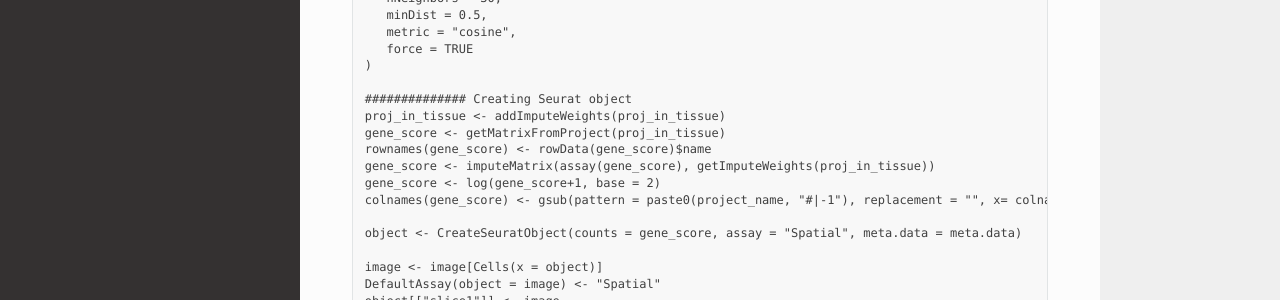
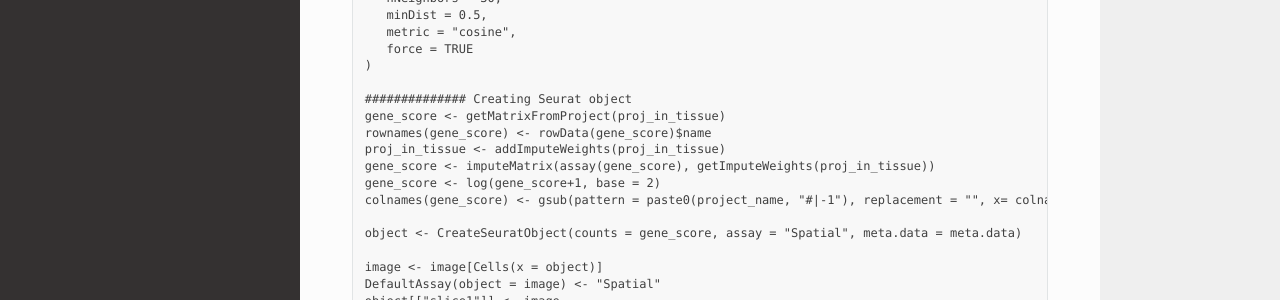
Before and after one commit to atlasxomics/AtlasXpipeline_docs, a Sphinx documentation site: the page built from docs/index.rst, in a window 1280 px wide and 1400 px high, scrolled down 2118 px. Shown: the part 1075-1375 px from the top of the window. Built offline with Sphinx 7.4.7 and the Read the Docs theme 2.0.0, drawn with Linux system fonts in a browser that asks for light colours; some of the changed text lies outside the part shown.

Commit message:
Minor change on order of imputation

```diff
--- a/docs/index.rst
+++ b/docs/index.rst
@@ -161,9 +161,9 @@ ATAC object containing all of the spatial information and metadata computed in A
    )
 
    ############## Creating Seurat object
-   proj_in_tissue <- addImputeWeights(proj_in_tissue)
    gene_score <- getMatrixFromProject(proj_in_tissue)
    rownames(gene_score) <- rowData(gene_score)$name
+   proj_in_tissue <- addImputeWeights(proj_in_tissue)
    gene_score <- imputeMatrix(assay(gene_score), getImputeWeights(proj_in_tissue))
    gene_score <- log(gene_score+1, base = 2)
    colnames(gene_score) <- gsub(pattern = paste0(project_name, "#|-1"), replacement = "", x= colnames(gene_score))
```
